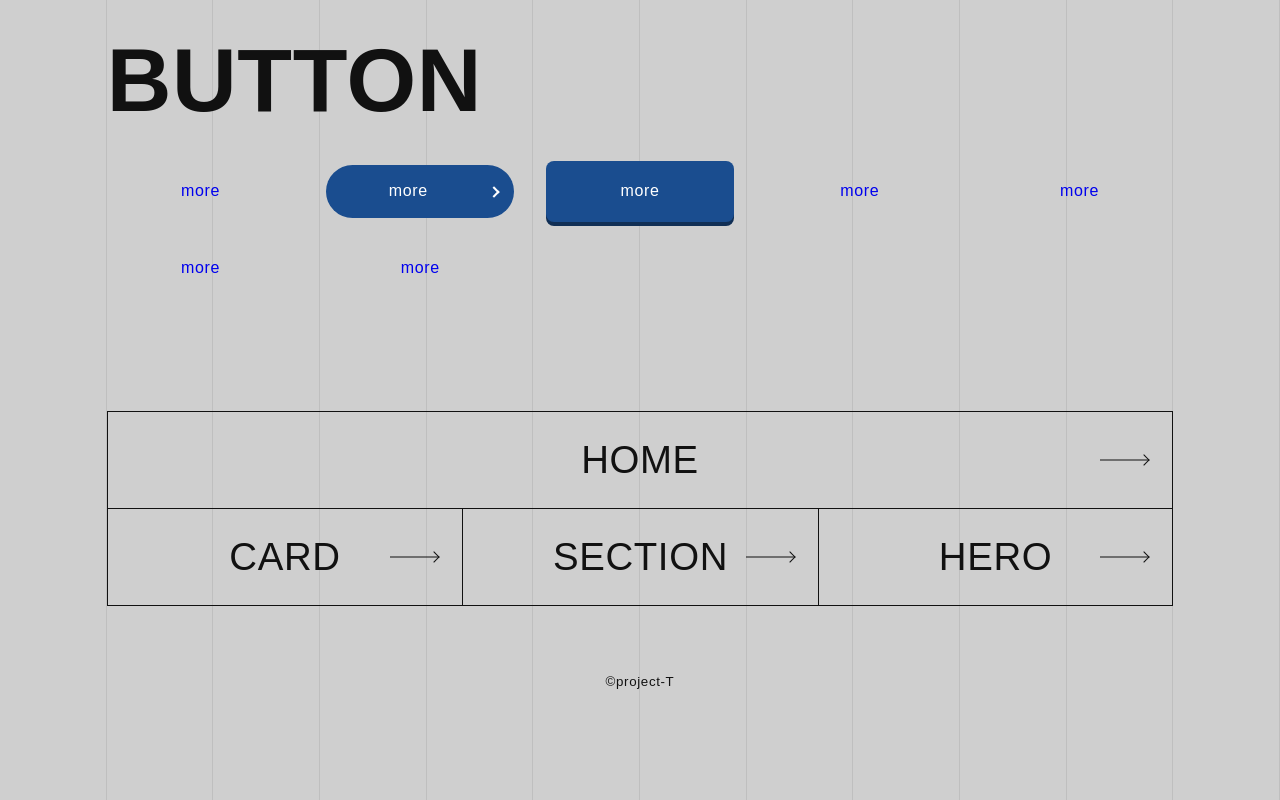
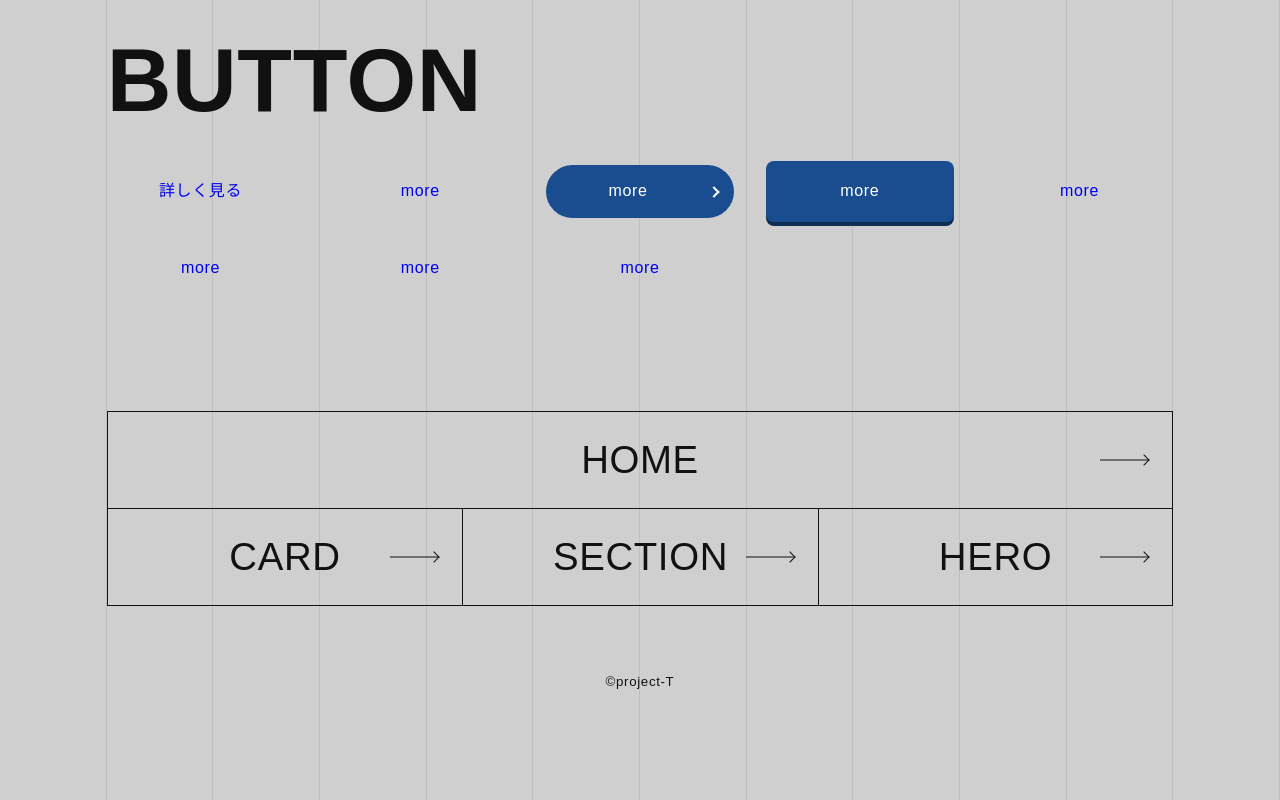
Before and after one commit to tasuku323/gallery, a plain HTML site: page button.html in a window 1280 px wide. Drawn offline with Linux system fonts and the light colour scheme.

Commit message:
Add Project T Button 006 gallery prototype

```diff
--- a/button.html
+++ b/button.html
@@ -17,6 +17,9 @@
 
     <main class="button-page">
         <div class="button-grid">
+            <div class="gallery-item" id="button-006-demo">
+                <a href="./card.html#card-010-demo" class="button-006">詳しく見る</a>
+            </div>
             <div class="gallery-item"><a href="#x" class="button-001">more</a></div>
             <div class="gallery-item"><a href="#x" class="button-002">more</a></div>
             <div class="gallery-item"><a href="#x" class="button-003">more</a></div>
```
